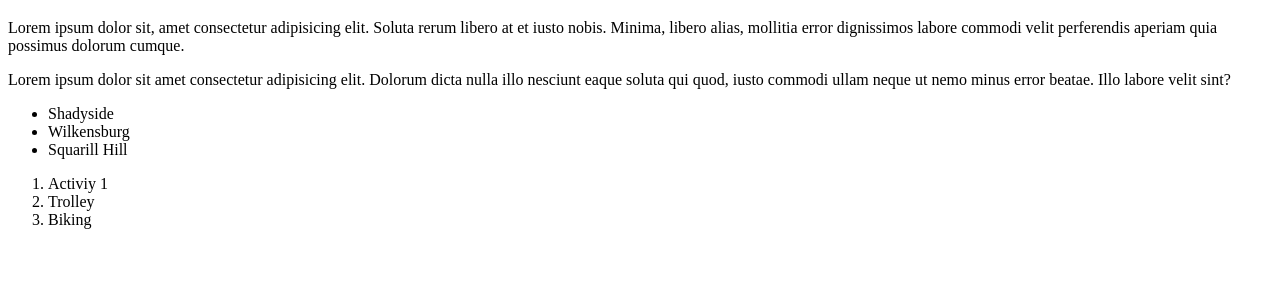
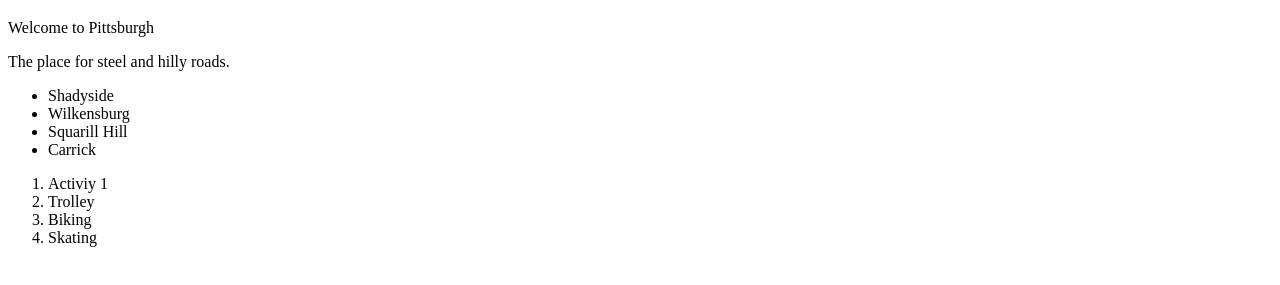
Before and after one commit to Marshall17/Simple-travel-site, a plain HTML site: page scripts/index.html in a window 1280 px wide. Shown: the part 87-372 px from the top of the page. Drawn offline with Linux system fonts and the light colour scheme.

Commit message:
Introducation and Lists changes

```diff
--- a/scripts/index.html
+++ b/scripts/index.html
@@ -16,22 +16,24 @@
         <h1 id="heading" class="highlight" >Home</h1>
 
 
-    <div title="introducation"> Lorem ipsum dolor sit, amet consectetur adipisicing elit. Soluta rerum libero at et iusto nobis. Minima, libero alias, mollitia error dignissimos labore commodi velit perferendis aperiam quia possimus dolorum cumque.</div>
+    <div title="introducation">Welcome to Pittsburgh</div>
 
 
 
-    <p>Lorem ipsum dolor sit amet consectetur adipisicing elit. Dolorum dicta nulla illo nesciunt eaque soluta qui quod, iusto commodi ullam neque ut nemo minus error beatae. Illo labore velit sint?</p>
+    <p>The place for steel and hilly roads.</p>
 
     <ul>
         <li>Shadyside </li>
         <li>Wilkensburg</li>
         <li>Squarill Hill</li>
+        <li>Carrick</li>
     </ul>
 
     <ol>
         <li>Activiy 1</li>
         <li>Trolley</li>
         <li>Biking</li>
+        <li>Skating</li>
     </ol>
 
 </main>
```
